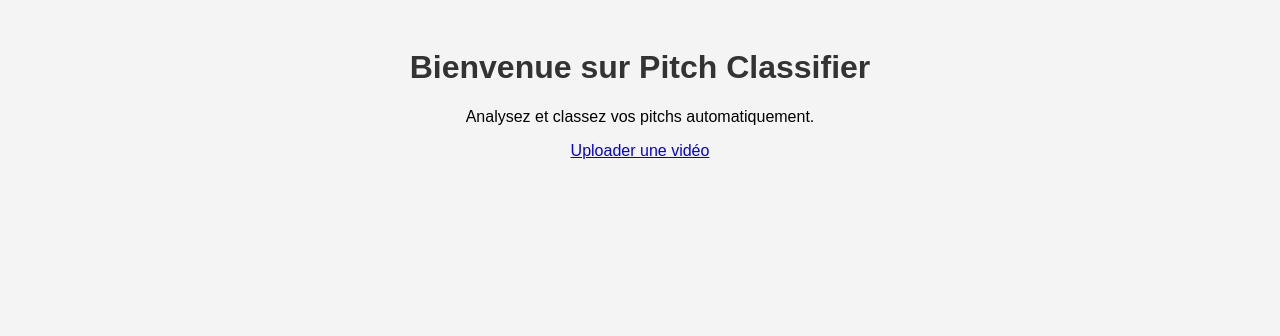
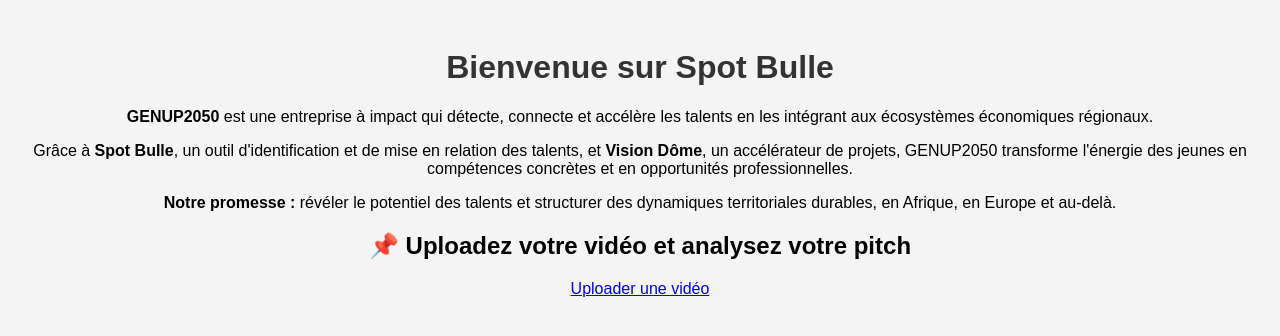
Before and after one commit to basamba1990/pitch_spotbulle, a Flask app: page / in a window 1280 px wide. Shown: the top 336 px of the page. Run offline with Flask 3, Linux system fonts and the light colour scheme.

Commit message:
Update index.html

```diff
--- a/templates/index.html
+++ b/templates/index.html
@@ -3,12 +3,29 @@
 <head>
     <meta charset="UTF-8">
     <meta name="viewport" content="width=device-width, initial-scale=1.0">
-    <title>Pitch Classifier</title>
+    <title>Spot Bulle - GENUP2050</title>
     <link rel="stylesheet" href="{{ url_for('static', filename='styles.css') }}">
 </head>
 <body>
-    <h1>Bienvenue sur Pitch Classifier</h1>
-    <p>Analysez et classez vos pitchs automatiquement.</p>
-    <a href="{{ url_for('upload_video') }}">Uploader une vidéo</a>
+    <h1>Bienvenue sur Spot Bulle</h1>
+
+    <p>
+        <strong>GENUP2050</strong> est une entreprise à impact qui détecte, connecte et accélère les talents
+        en les intégrant aux écosystèmes économiques régionaux.
+    </p>
+
+    <p>
+        Grâce à <strong>Spot Bulle</strong>, un outil d'identification et de mise en relation des talents,
+        et <strong>Vision Dôme</strong>, un accélérateur de projets, GENUP2050 transforme l'énergie des jeunes
+        en compétences concrètes et en opportunités professionnelles.
+    </p>
+
+    <p>
+        <strong>Notre promesse :</strong> révéler le potentiel des talents et structurer des dynamiques territoriales
+        durables, en Afrique, en Europe et au-delà.
+    </p>
+
+    <h2>📌 Uploadez votre vidéo et analysez votre pitch</h2>
+    <a href="{{ url_for('upload_video') }}" class="btn">Uploader une vidéo</a>
 </body>
 </html>
```
